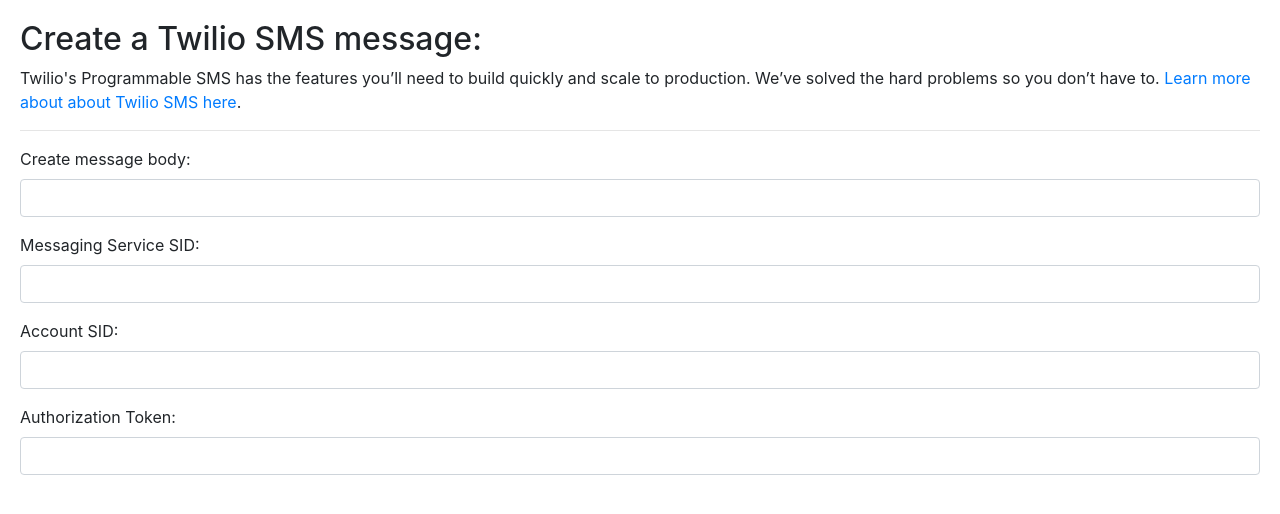
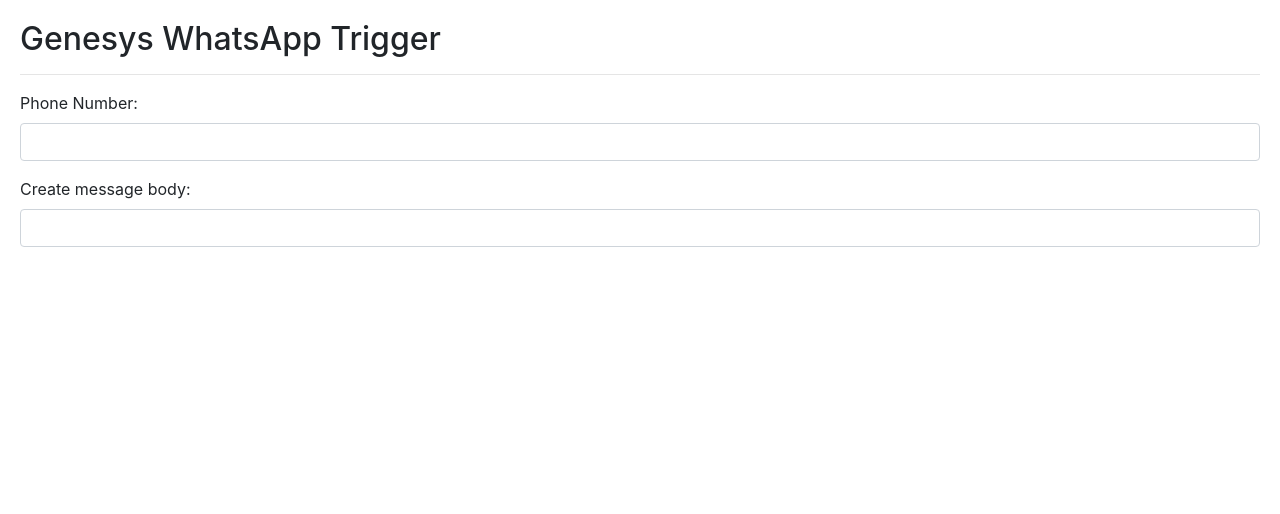
Before and after one commit to bshekhawat-hztl/SFMC_CustomActivity, a website: page public/index.html in a window 1280 px wide. Drawn offline with nearby package versions, Linux system fonts and the light colour scheme.

Commit message:
Update index.html

```diff
--- a/public/index.html
+++ b/public/index.html
@@ -35,25 +35,19 @@
 </head>
 <body>
 <div id="step1" class="step">
-    <h2>Create a Twilio SMS message:</h2>
-    <p>Twilio's Programmable SMS has the features you’ll need to build quickly and scale to production. We’ve solved the hard problems so you don’t have to.  <a href="https://www.twilio.com/sms" target="_blank">Learn more about about Twilio SMS here</a>.</p>
+    <h2>Genesys WhatsApp Trigger</h2>
+
     <hr>
+     <div class="form-group">
+        <div><label for="messagingService">Phone Number:</label></div>
+        <input class="form-control" id="messagingService" type="text" name="messagingService" value="">
+    </div>
     <div class="form-group">
         <div><label for="messageBody">Create message body:</label></div>
         <input class="form-control" id="messageBody" type="text" name="messageBody" value="">
     </div>
-    <div class="form-group">
-        <div><label for="messagingService">Messaging Service SID:</label></div>
-        <input class="form-control" id="messagingService" type="text" name="messagingService" value="">
-    </div>
-    <div class="form-group">
-        <div><label for="accountSID">Account SID:</label></div>
-        <input class="form-control" id="accountSID" type="text" name="accountSID" value="">
-    </div>
-    <div class="form-group">
-        <div><label for="authToken">Authorization Token:</label></div>
-        <input class="form-control" id="authToken" type="text" name="authToken" value="">
-    </div>
+
+
 
 </div>
 </body>
```
